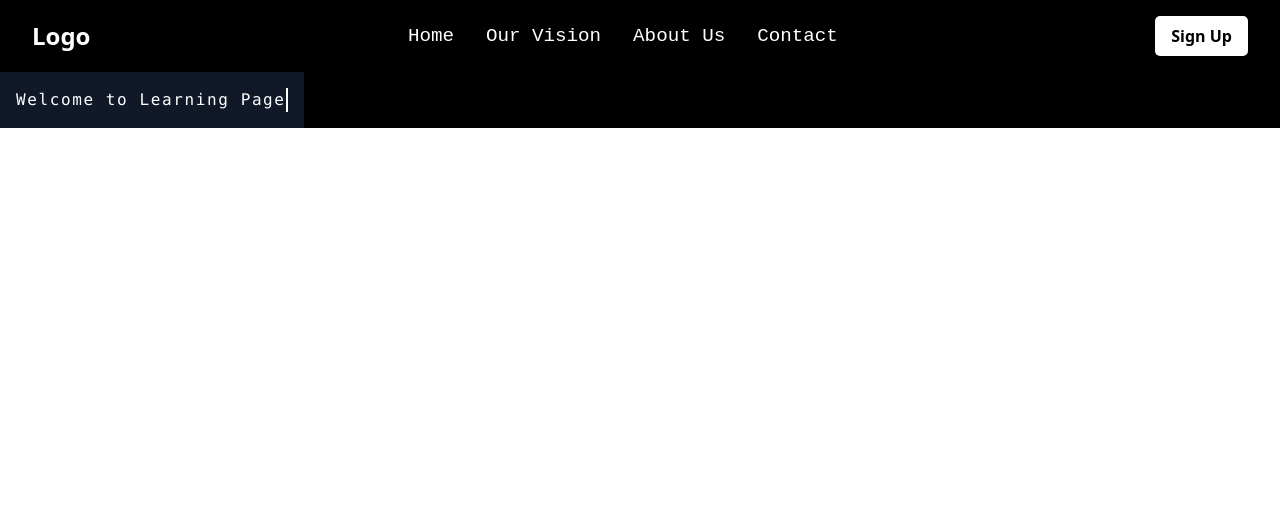
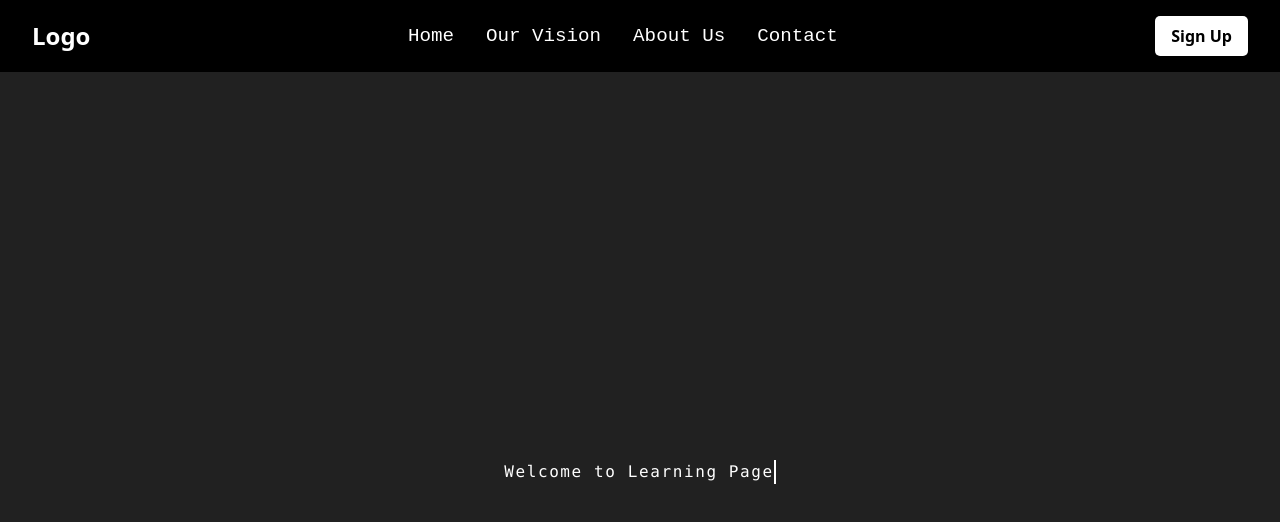
Before and after one commit to DuhanJishnu/LURN-beta, a React (Vite) app in the folder apps/frontend/: page /welcome in a window 1280 px wide. Shown: the top 522 px of the page. Built offline with nearby package versions, Linux system fonts and the light colour scheme.

Commit message:
added typewrite and welcome components

```diff
--- a/apps/frontend/src/App.jsx
+++ b/apps/frontend/src/App.jsx
@@ -1,9 +1,9 @@
 import React from 'react';
 import { BrowserRouter as Router, Routes, Route } from 'react-router-dom';
-import Header from './components/Header.jsx';
+import Header from './components/Header';
 import MainContent from './components/MainContent.jsx';
 import SignUp from './components/SignUp.jsx';
-import TypewriterPage from './components/TypeWrite.jsx';
+import Welcome from './components/Welcome.jsx';
 import './index.css';
 
 function App() {
@@ -14,7 +14,7 @@
         <Routes>
           <Route path="/" element={<MainContent />} />
           <Route path="/signup" element={<SignUp />} />
-          <Route path="/welcome" element={<TypewriterPage />} />
+          <Route path="/welcome" element={<Welcome />} />
         </Routes>
       </div>
     </Router>
--- a/apps/frontend/src/Components/TypeWrite.jsx
+++ b/apps/frontend/src/Components/TypeWrite.jsx
@@ -2,8 +2,8 @@
 
 const TypewriterPage = () => {
   return (
-    <div className='h-full bg-black'>
-      <div className="inline-block bg-gray-900 p-4">
+    <div className='h-screen bg-[#212121] flex justify-center items-center'>
+      <div className="inline-block p-4">
         <p className="text-white font-mono tracking-widest border-r-2 border-white overflow-hidden whitespace-nowrap animate-typing">
           Welcome to Learning Page
         </p>
--- /dev/null
+++ b/apps/frontend/src/Components/Welcome.jsx
@@ -0,0 +1,11 @@
+import React from 'react';
+import TypewriterPage from "./TypeWrite";
+
+const Welcome = ()=>{
+    return (
+    <TypewriterPage/>
+
+    );
+}
+
+export default Welcome
```
